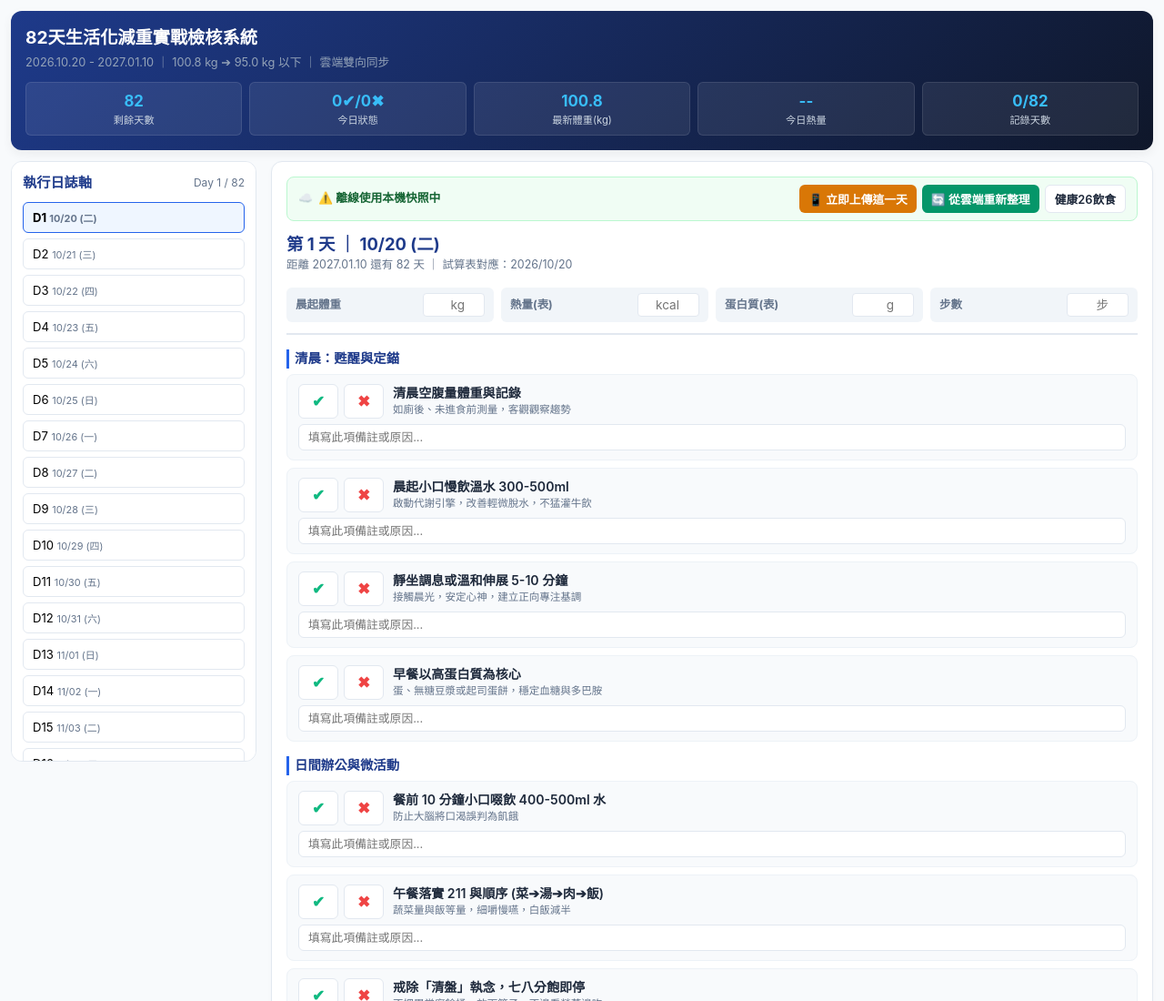
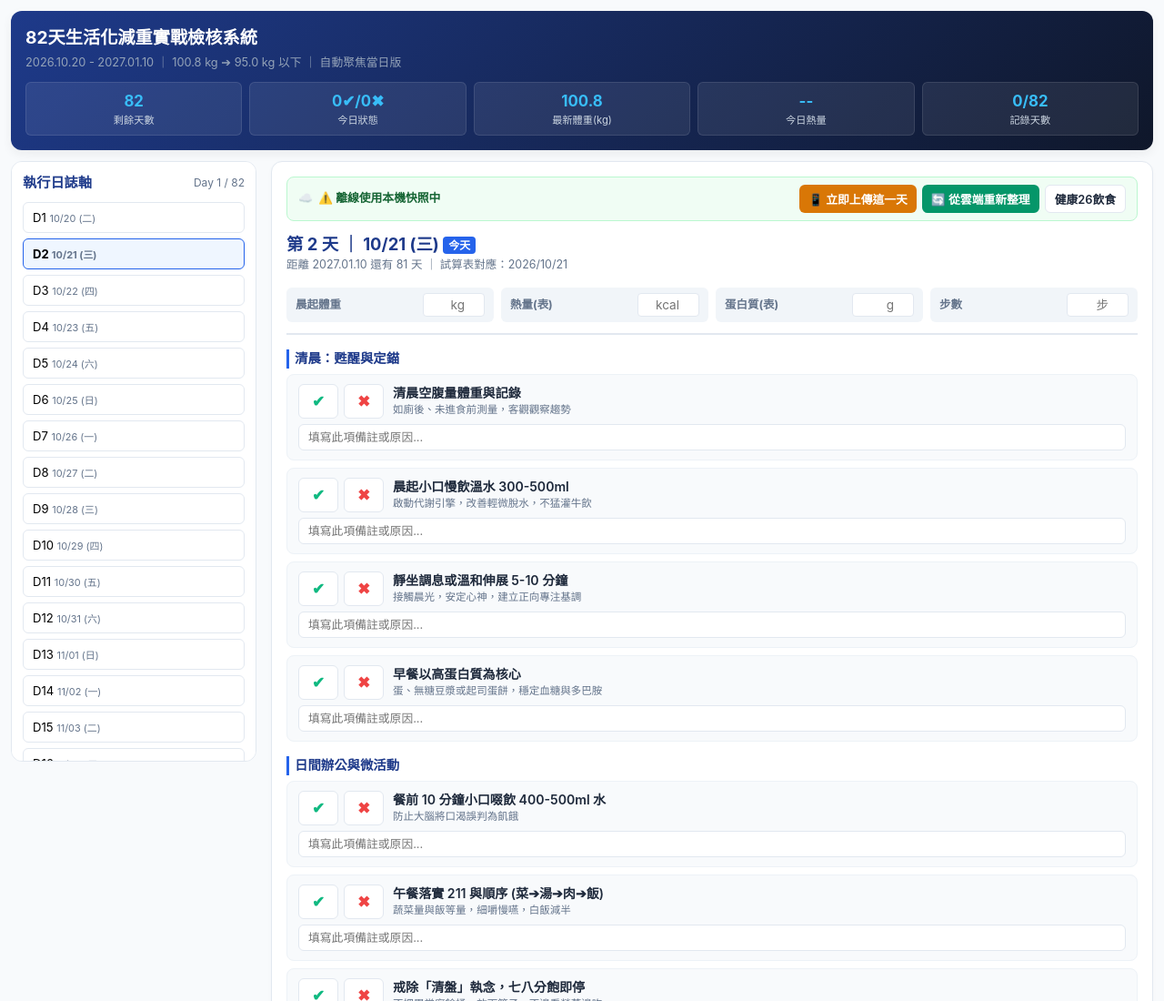
Before and after one commit to aa38aa38-oss/82days, a plain HTML site: page index.html in a window 1280 px wide. Shown: the top 1100 px of the page at 91% size. Drawn offline with Linux system fonts and the light colour scheme; no server answers.

Commit message:
Update index.html

```diff
--- a/index.html
+++ b/index.html
@@ -3,7 +3,7 @@
 <head>
   <meta charset="UTF-8">
   <meta name="viewport" content="width=device-width, initial-scale=1.0, maximum-scale=1.0, user-scalable=no">
-  <title>82天生活化減重實戰檢核系統 (底部快捷上傳版)</title>
+  <title>82天生活化減重實戰檢核系統 (自動聚焦當日版)</title>
   <style>
     :root {
       --primary: #1e3a8a;
@@ -163,7 +163,7 @@
     }
     .task-note-input:focus { outline: none; border-color: var(--primary-light); }
 
-    /* 底部打勾完成專屬快捷列 */
+    /* 底部打勾快捷列 */
     .checklist-bottom-sync {
       display: flex;
       gap: 10px;
@@ -203,7 +203,7 @@
 
   <header>
     <h1>82天生活化減重實戰檢核系統</h1>
-    <p>2026.10.20 - 2027.01.10 ｜ 100.8 kg ➔ 95.0 kg 以下 ｜ 雲端雙向同步</p>
+    <p>2026.10.20 - 2027.01.10 ｜ 100.8 kg ➔ 95.0 kg 以下 ｜ 自動聚焦當日版</p>
     <div class="stats-bar">
       <div class="stat-box"><div class="val" id="daysLeft">82</div><div class="lbl">剩餘天數</div></div>
       <div class="stat-box"><div class="val" id="todayDoneCount">0✔/0✖</div><div class="lbl">今日狀態</div></div>
@@ -270,7 +270,7 @@
       <!-- 16項檢核清單 -->
       <div id="tasksContainer"></div>
 
-      <!-- ⭐️ 新增：打勾完成後的專屬底部快捷同步按鈕列 ⭐️ -->
+      <!-- 底部快捷同步按鈕列 -->
       <div class="checklist-bottom-sync">
         <button class="btn btn-warning" onclick="forcePushCurrentDay()">📱 立即上傳這一天</button>
         <button class="btn btn-success" onclick="syncAllFromCloud()">🔄 從雲端重新整理</button>
@@ -305,7 +305,7 @@
     const GAS_SYNC_URL = "https://script.google.com/macros/s/AKfycbzUvzvhNcnMTaM-i3DVnsTzRkTDLluinBR5TsKJSALqCZ032n32u5lF_VLoXzx88bgxhw/exec";
     const SHEET_ID = "1s31loEC6sXWlwuZsGITdkDK2H9EhJHCfhwhrPobZjmM";
     const GID = "1406862296";
-    const START_DATE = new Date(2026, 9, 20);
+    const START_DATE = new Date(2026, 9, 20); // 2026-10-20
     const TOTAL_DAYS = 82;
     let selectedDayIndex = 0;
     let autoSaveTimer = null;
@@ -331,6 +331,20 @@
       { id: "n_stretch", section: "夜間修復與睡眠", title: "睡前 10 分鐘脊椎與髖部骨盆伸展", desc: "今日疲勞今日消，釋放腰椎壓力，舒緩自律神經" },
       { id: "n_sleep", section: "夜間修復與睡眠", title: "晚間若餓飲熱牛蒡茶 / 確保優質睡眠", desc: "穩定瘦素分泌，不帶飢餓或罪惡感入眠" }
     ];
+
+    // 自動計算今天是 82 天計畫中的第幾天 (0-indexed)
+    function getTodayDayIndex() {
+      const now = new Date();
+      // 只比對年月日，消除時分秒干擾
+      const todayZero = new Date(now.getFullYear(), now.getMonth(), now.getDate());
+      const startZero = new Date(START_DATE.getFullYear(), START_DATE.getMonth(), START_DATE.getDate());
+      const diffMs = todayZero - startZero;
+      const diffDays = Math.floor(diffMs / (1000 * 60 * 60 * 24));
+
+      if (diffDays < 0) return 0;
+      if (diffDays >= TOTAL_DAYS) return TOTAL_DAYS - 1;
+      return diffDays;
+    }
 
     function initDays() {
       const container = document.getElementById("dayListContainer");
@@ -400,10 +414,21 @@
       d.setDate(d.getDate() + index);
       const remainingDays = TOTAL_DAYS - index;
 
-      document.getElementById("currentDayTitle").innerText = `第 ${index + 1} 天 ｜ ${formatDate(d)}`;
+      // 檢查是否為今天
+      const todayIdx = getTodayDayIndex();
+      const isToday = (index === todayIdx);
+      const todayTag = isToday ? ` <span style="background:#2563eb;color:white;font-size:0.75rem;padding:2px 6px;border-radius:4px;vertical-align:middle;">今天</span>` : "";
+
+      document.getElementById("currentDayTitle").innerHTML = `第 ${index + 1} 天 ｜ ${formatDate(d)}${todayTag}`;
       document.getElementById("currentDaySubtitle").innerText = `距離 2027.01.10 還有 ${remainingDays} 天 ｜ 試算表對應：${formatDateStandard(d)}`;
 
       renderDayData(index);
+
+      // 自動讓側邊欄選中的按鈕可見
+      const activeBtn = document.getElementById(`dayBtn_${index}`);
+      if (activeBtn) {
+        activeBtn.scrollIntoView({ block: 'nearest', behavior: 'smooth' });
+      }
     }
 
     function renderDayData(index) {
@@ -864,8 +889,10 @@ ${pendingList.map(item => "  " + item).join("\n") || "  (無)"}
       textarea.scrollIntoView({ behavior: 'smooth' });
     }
 
+    // 啟動初始化：自動計算今天天數並定位
+    const todayIndex = getTodayDayIndex();
     initDays();
-    selectDay(0);
+    selectDay(todayIndex);
     syncAllFromCloud();
   </script>
 </body>
```
